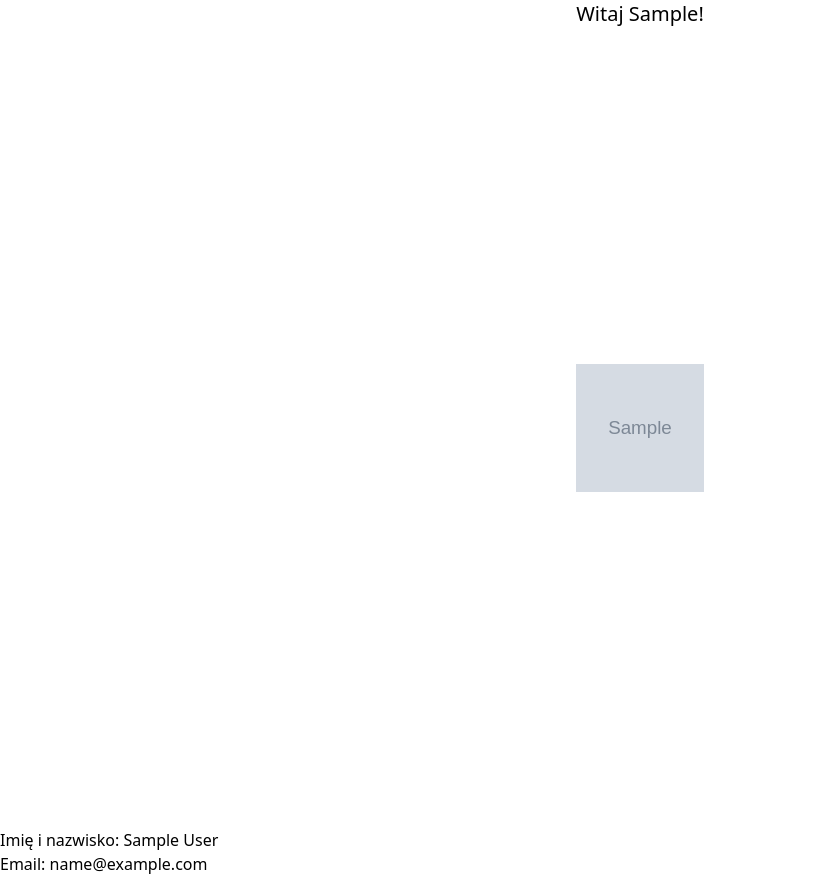
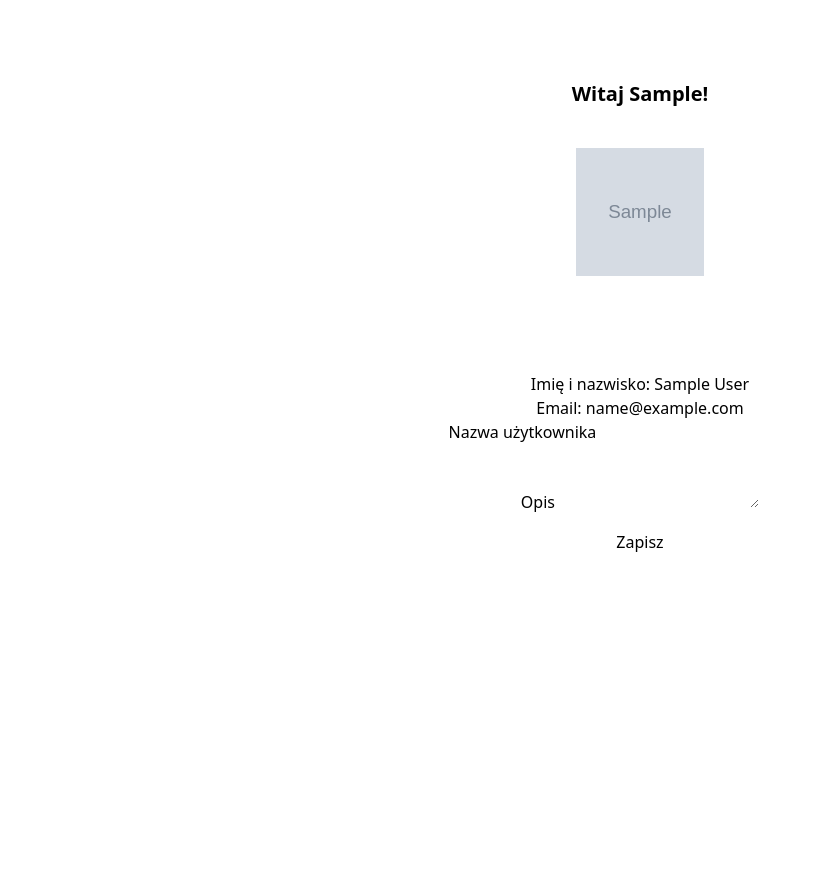
Before and after one commit to codingtenshi/namecie, a Django app: template namecieProject/templates/my_profile.html in a window 1280 px wide. Shown: the whole page, without its empty margins (0-821 px from the left). After the commit the page ends 552 px from the top, so only its background shows below. Run offline with Django 4.2, Linux system fonts and the light colour scheme; the template is opened without the code that fills it: most values are stand-ins (such as "Sample title", 1, 10 or a date in 2020); grey boxes marked "Sample" are stand-in pictures; some libraries are stand-ins or nearby versions.

```diff
--- a/namecieProject/nm/urls.py
+++ b/namecieProject/nm/urls.py
@@ -6,4 +6,5 @@ from . import views
 urlpatterns = [
     path('', index, name='index'),
     path('my_profile/', views.my_profile, name='my_profile'),
+    path('save_form_data/', views.save, name='save_form_data'),
 ]
--- a/namecieProject/templates/index.html
+++ b/namecieProject/templates/index.html
@@ -11,7 +11,7 @@
 
 <body>
 
-    <div class="collapse navbar-collapse" id="navbarSupportedContent">
+    <div class="navbar-collapse" id="navbarSupportedContent">
         <ul class="navbar-nav mr-auto">
             {{ request.user }}
             {% if request.user.is_authenticated %}
--- a/namecieProject/templates/my_profile.html
+++ b/namecieProject/templates/my_profile.html
@@ -10,19 +10,42 @@
 </head>
 
 <body>
-    <div class="overflow-hidden text-lg lg:text-xl flex items-center justify-center h-2/5">
-        <h1 class="text-50xl">Witaj {{ first_name }}!</h1>
+    <div class="scroll-mt-5 flex text-center">
+        <div class="max-w-screen-xl px-4 sm:px-6 lg:px-8 mx-auto">
+            <div class="px-2 mt-20 mb-24">
+                <div class="flex flex-col">
+                    <h1 class="font-bold mb-10 text-xl text-heading-xl">
+                        Witaj {{ first_name }}!
+                    </h1>
+                    <div class="flex justify-center">
+                        <img src="{{ picture }}" alt="Your profile picture" class=" w-32 h-32">
                     </div>
-    <div class="overflow-hidden flex justify-center items-center h-screen">
-        <img src="{{ picture }}" alt="Your profile picture" class="w-32 h-32" >
                 </div>
+            </div>
+            <div class="">
+                <div class="flex flex-col mt-24">
                     <div>
                         <ul>
                             <li>Imię i nazwisko: {{ first_name }} {{ last_name}}</li>
                             <li>Email: {{ email }}</li>
                         </ul>
                     </div>
-
+                    <form action="/save_form_data/" method="POST">
+                        {% csrf_token %}
+                        <div class="mb-4">
+                            <label for="display_name">Nazwa użytkownika</label>
+                            <input type="text" id="display_name" name="display_name" class="form-control">
+                        </div>
+                        <div class="mb-4">
+                            <label for="description">Opis</label>
+                            <textarea id="description" name="description" class="form-control"></textarea>
+                        </div>
+                        <button type="submit" class="btn btn-primary">Zapisz</button>
+                    </form>
+                </div>
+            </div>
+        </div>
+    </div>
 </body>
 
 </html>
```
Also changed, not shown: namecieProject/namecie/settings.py (+7 -6 lines), namecieProject/nm/models.py (+4 -4 lines), namecieProject/nm/views.py (+20 -1 lines), README.md, namecieProject/nm/migrations/0001_initial.py (added), 1 other file. Lines whose indentation alone changed are shown as unchanged.
